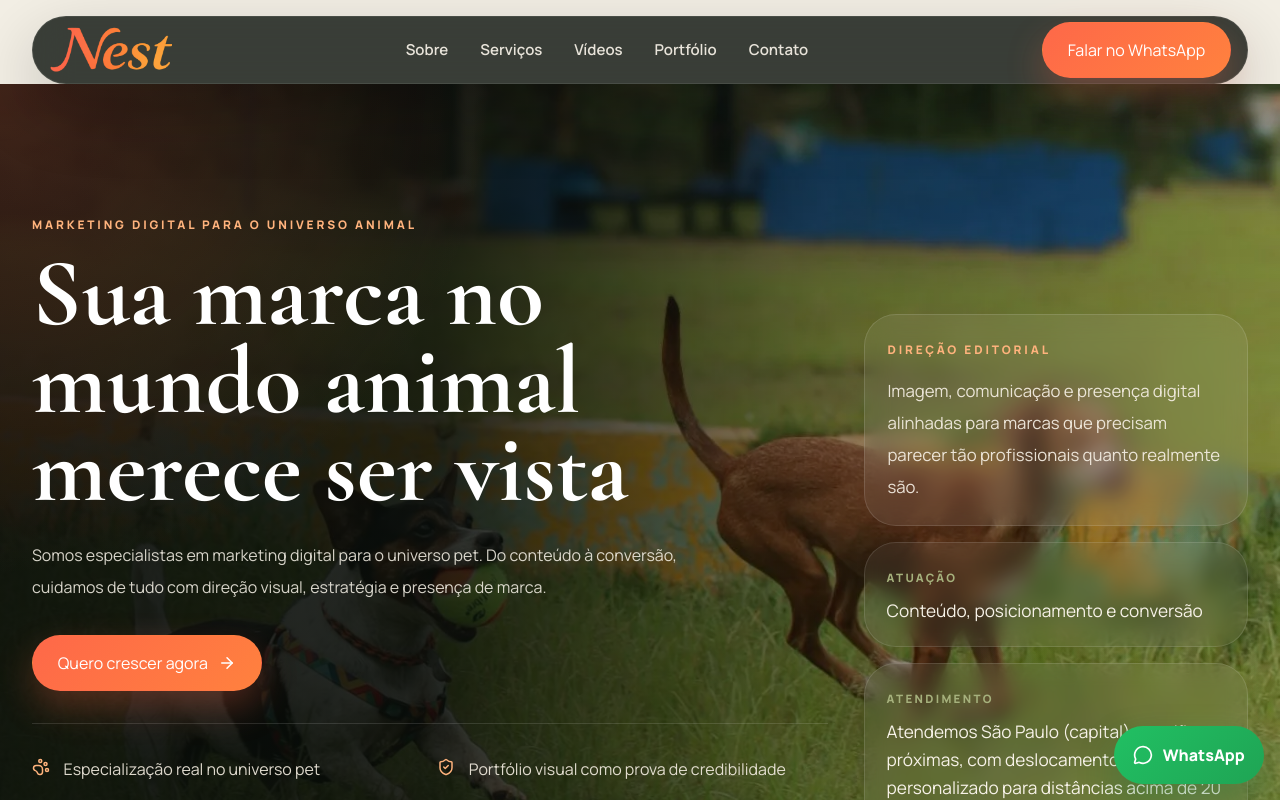
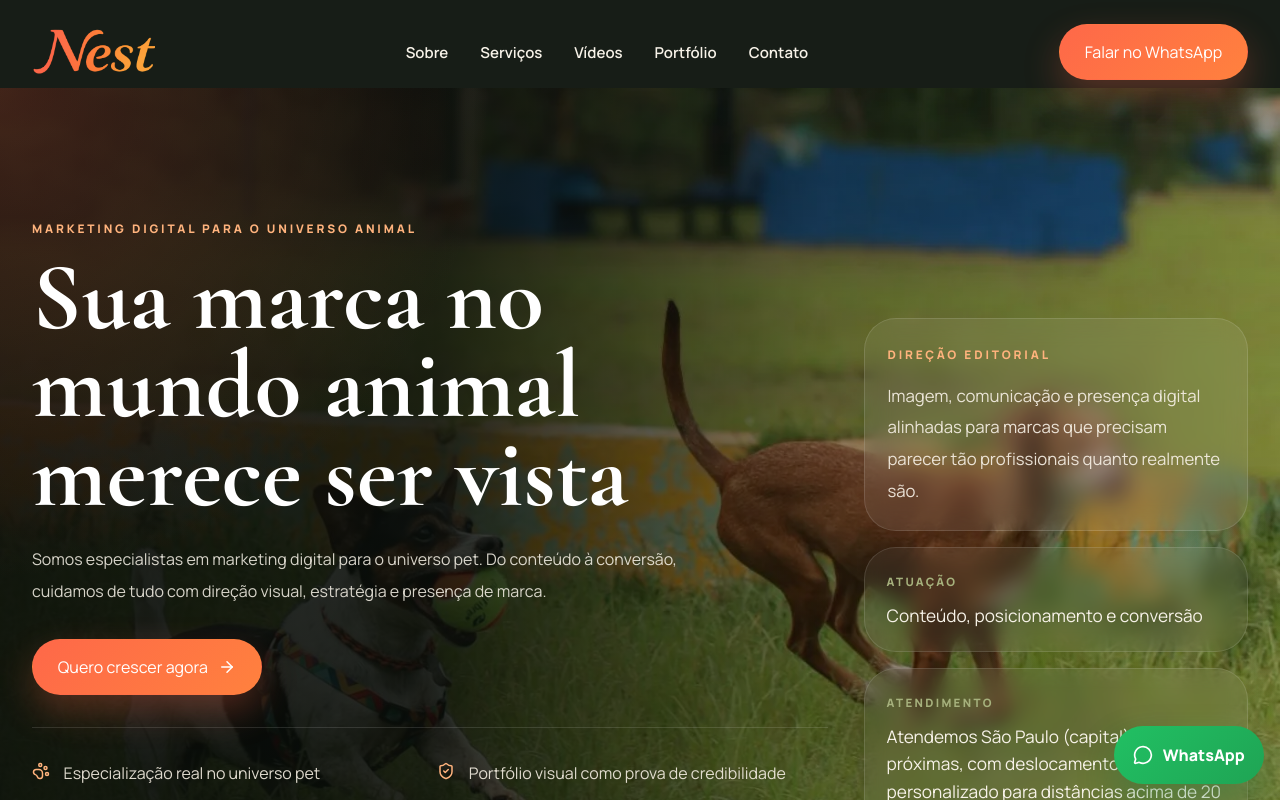
Before and after one commit to Wallaceoll/Nest-Studio-Vercel, a React (Vite) app: page / in a window 1280 px wide. Shown: the top 800 px of the page. Built offline with nearby package versions, Linux system fonts and the light colour scheme.

Commit message:
change header from floating to traditional fixed layout

```diff
--- a/src/styles.css
+++ b/src/styles.css
@@ -151,8 +151,8 @@ button {
 
 .site-header {
   position: relative;
-  inset: 0 0 auto;
   z-index: 40;
+  background: var(--surface-deep);
   padding-top: 1rem;
 }
 
@@ -161,12 +161,8 @@ button {
   align-items: center;
   justify-content: space-between;
   gap: 1rem;
-  padding: 0.3rem 1rem;
-  border: 1px solid rgba(255, 255, 255, 0.08);
-  border-radius: 999px;
-  background: rgba(16, 22, 16, 0.82);
-  box-shadow: 0 24px 70px rgba(0, 0, 0, 0.22);
-  backdrop-filter: blur(18px);
+  background: var(--surface-deep);
+  padding: 0.5rem 0;
 }
 
 .brand-link {
@@ -191,7 +187,7 @@ button {
 }
 
 .desktop-nav-link {
-  color: rgba(247, 242, 232, 0.92);
+  color: var(--text-light);
   font-size: 0.94rem;
   font-weight: 600;
   transition: color 220ms ease;
@@ -202,7 +198,7 @@ button {
 }
 
 .header-cta {
-  display: none;
+  display: inline-flex;
 }
 
 .mobile-menu-button {
```
